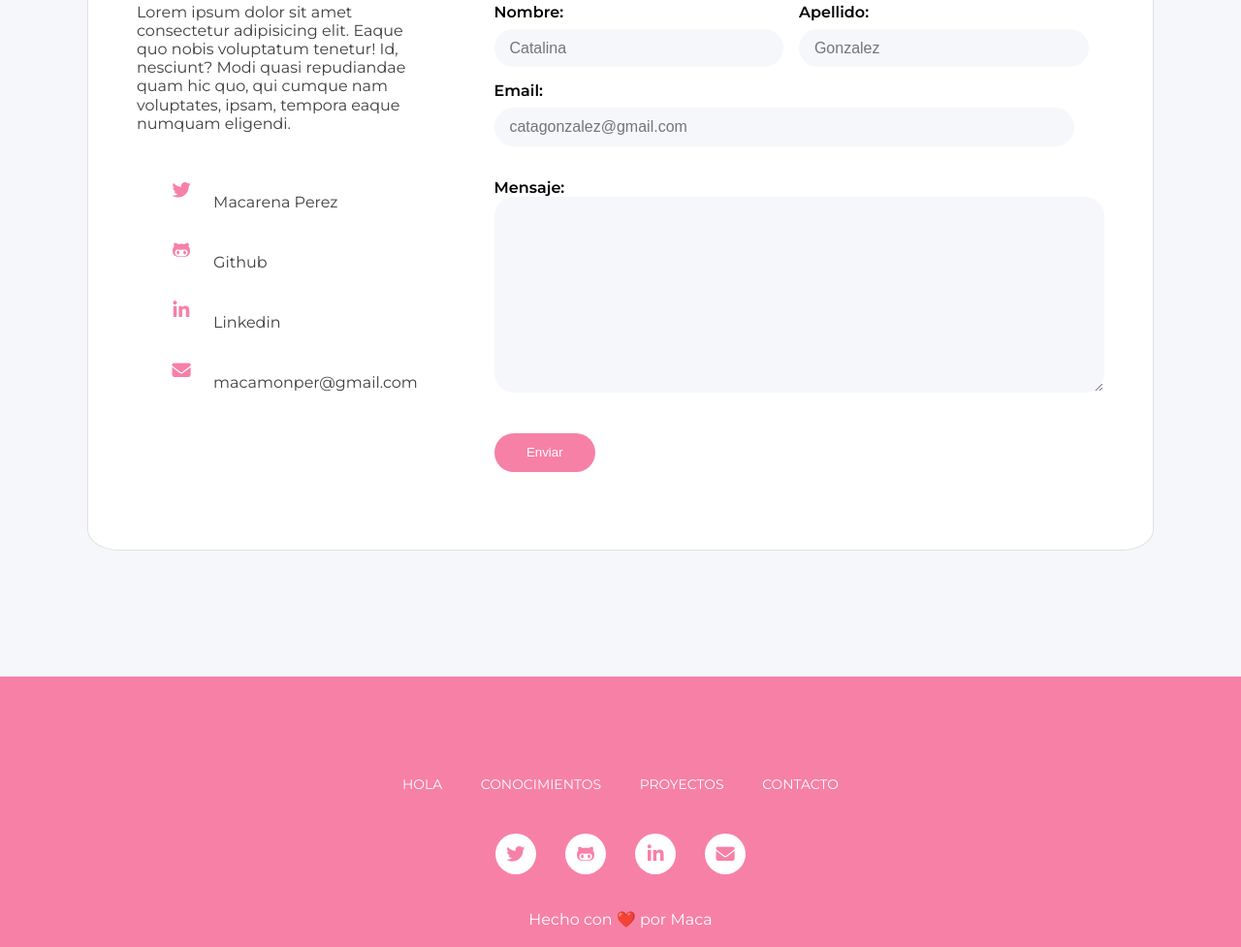
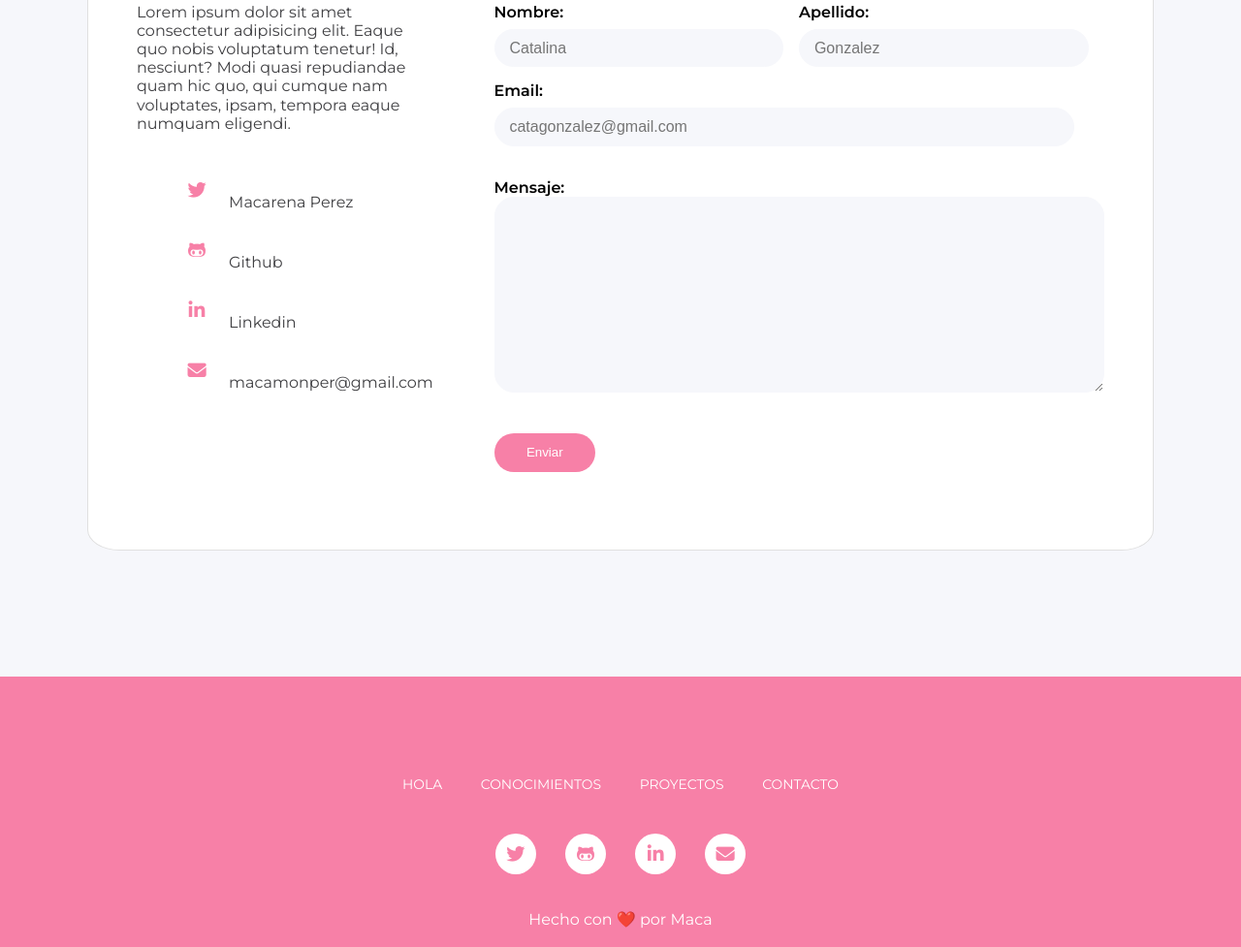
Before and after one commit to macamonper/portfolio, a plain HTML site: page index.html in a window 1280 px wide. Shown: the part 3986-4963 px from the top of the page at 97% size. Drawn offline with Linux system fonts and the light colour scheme.

Commit message:
Update style.css

```diff
--- a/style.css
+++ b/style.css
@@ -362,7 +362,7 @@ h2{
 
 .social-item {
     display: flex;
-    padding: 0.312em 0;
+    padding: 0.312em 1em;
 }
 .social-item:focus{
 
```
